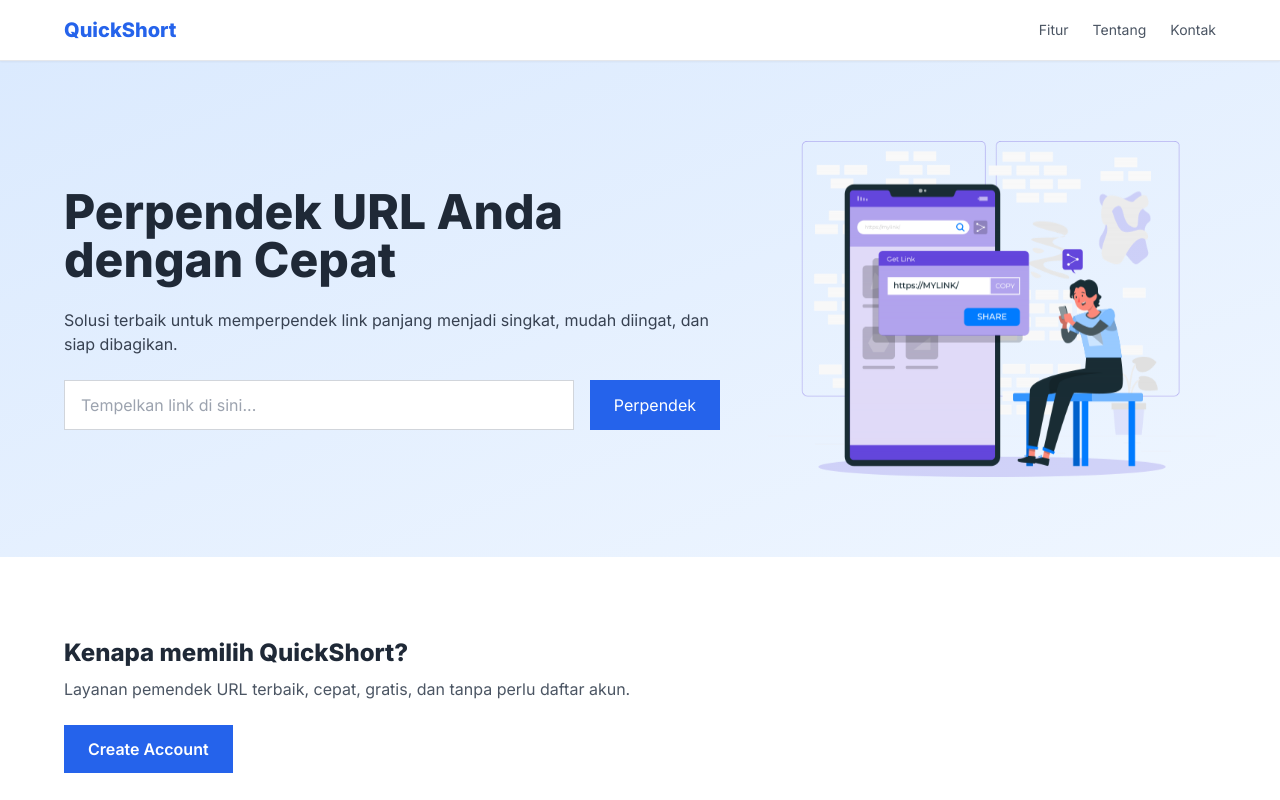
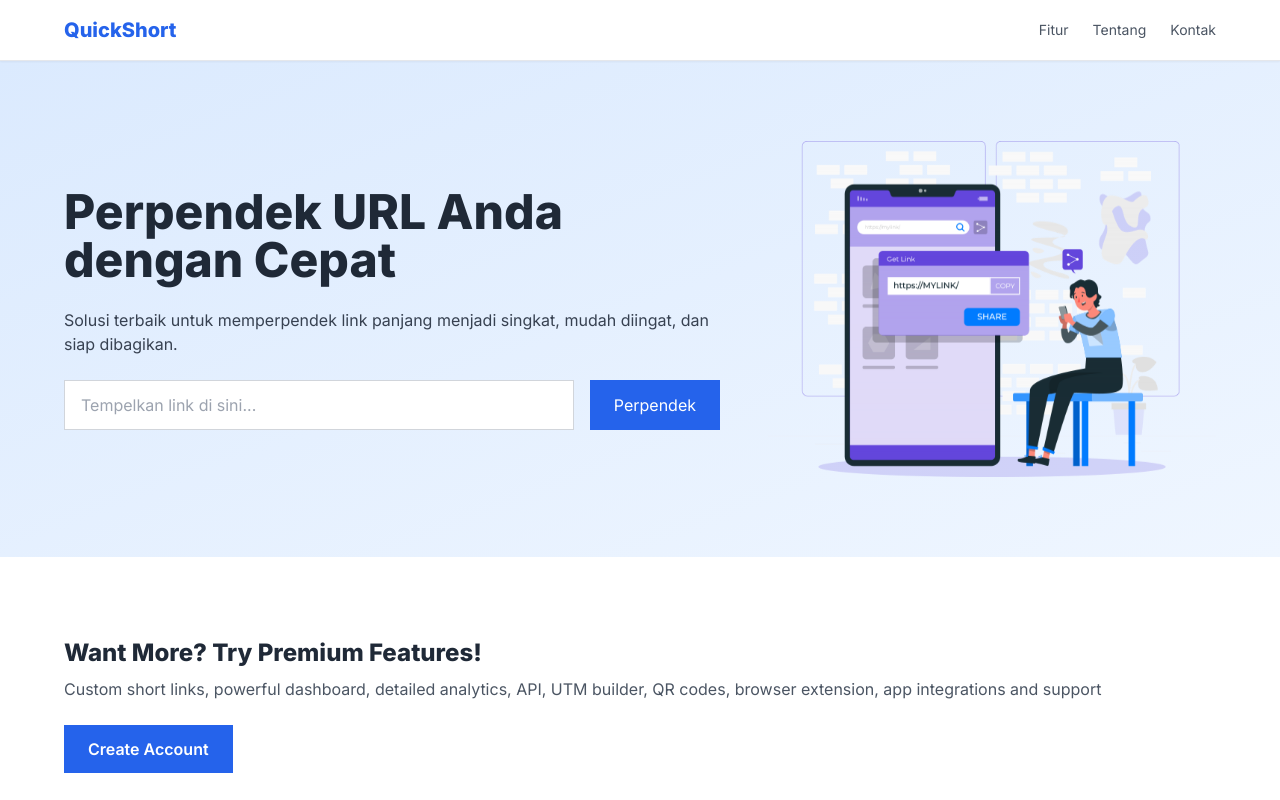
Before and after one commit to hyein89/my-url-landing, a Next.js app: page / in a window 1280 px wide. Shown: the top 800 px of the page. Built offline with nearby package versions, Linux system fonts and the light colour scheme.

Commit message:
Update page.tsx

```diff
--- a/app/page.tsx
+++ b/app/page.tsx
@@ -52,10 +52,10 @@ export default function Home() {
 <section id="features" className="bg-white dark:bg-gray-900 px-4 py-20">
   <div className="max-w-6xl mx-auto">
     <h3 className="text-2xl font-bold mb-2 text-center md:text-left">
-      Kenapa memilih QuickShort?
+      Want More? Try Premium Features!
     </h3>
     <p className="text-center md:text-left text-gray-600 dark:text-gray-300 mb-6">
-      Layanan pemendek URL terbaik, cepat, gratis, dan tanpa perlu daftar akun.
+      Custom short links, powerful dashboard, detailed analytics, API, UTM builder, QR codes, browser extension, app integrations and support
     </p>
 
     {/* Tombol Create Account */}
```
